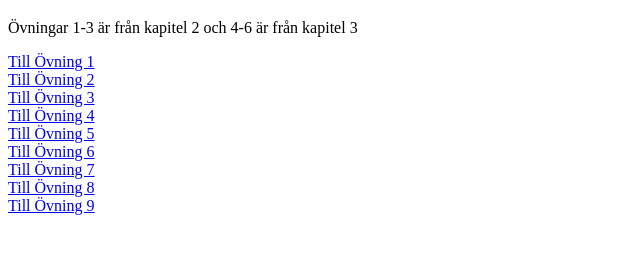
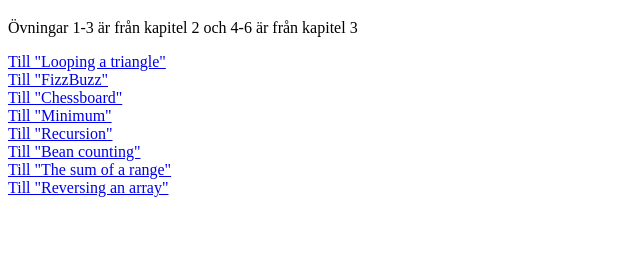
Before and after one commit to arvid0306/javascript, a plain HTML site: page index.html in a window 1280 px wide. Shown: the part 61-314 px from the top of the page, without its empty margins (0-640 px from the left). Drawn offline with Linux system fonts and the light colour scheme.

Commit message:
bytte namn på övningarna

```diff
--- a/index.html
+++ b/index.html
@@ -9,15 +9,14 @@
     <main>
         <h1>Övningar Javascript</h1>
         <p>Övningar 1-3 är från kapitel 2 och 4-6 är från kapitel 3</p>
-        <a href="ovning1.html">Till Övning 1</a><br>
-        <a href="ovning2.html">Till Övning 2</a><br>
-        <a href="ovning3.html">Till Övning 3</a><br>
-        <a href="ovning4.html">Till Övning 4</a><br>
-        <a href="ovning5.html">Till Övning 5</a><br>
-        <a href="ovning6.html">Till Övning 6</a><br>
-        <a href="ovning7.html">Till Övning 7</a><br>
-        <a href="ovning8.html">Till Övning 8</a><br>
-        <a href="ovning9.html">Till Övning 9</a><br>
+        <a href="ovning1.html">Till "Looping a triangle"</a><br>
+        <a href="ovning2.html">Till "FizzBuzz"</a><br>
+        <a href="ovning3.html">Till "Chessboard"</a><br>
+        <a href="ovning4.html">Till "Minimum"</a><br>
+        <a href="ovning5.html">Till "Recursion"</a><br>
+        <a href="ovning6.html">Till "Bean counting"</a><br>
+        <a href="ovning7.html">Till "The sum of a range"</a><br>
+        <a href="ovning8.html">Till "Reversing an array"</a><br>
     </main>
 </body>
 </html>
```
Also changed, not shown: ovning7.js (+24 -0 lines), ovning8.js (+19 -18 lines), ovning9.html (deleted, +0 -14 lines), ovning9.js (deleted, +0 -25 lines).
